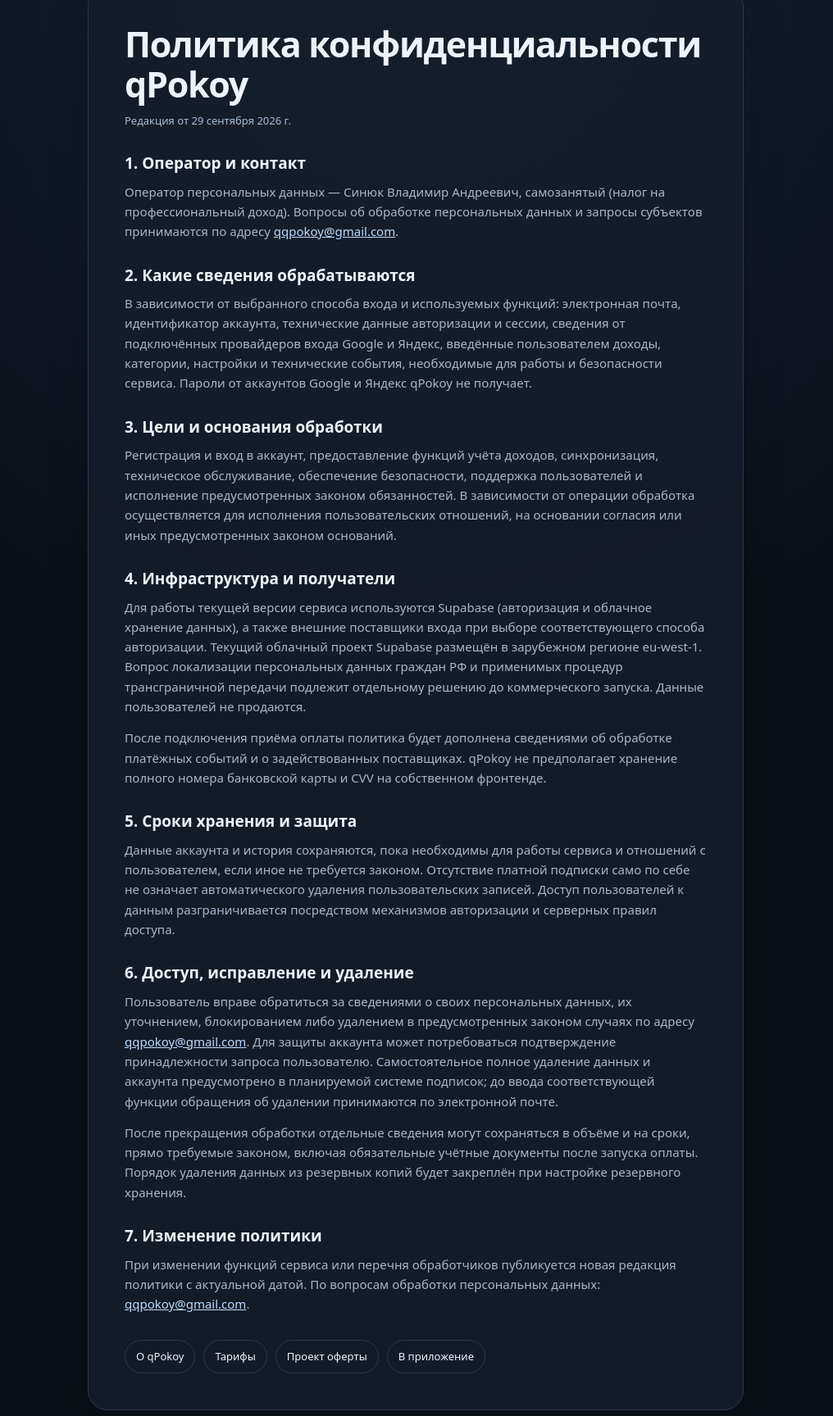
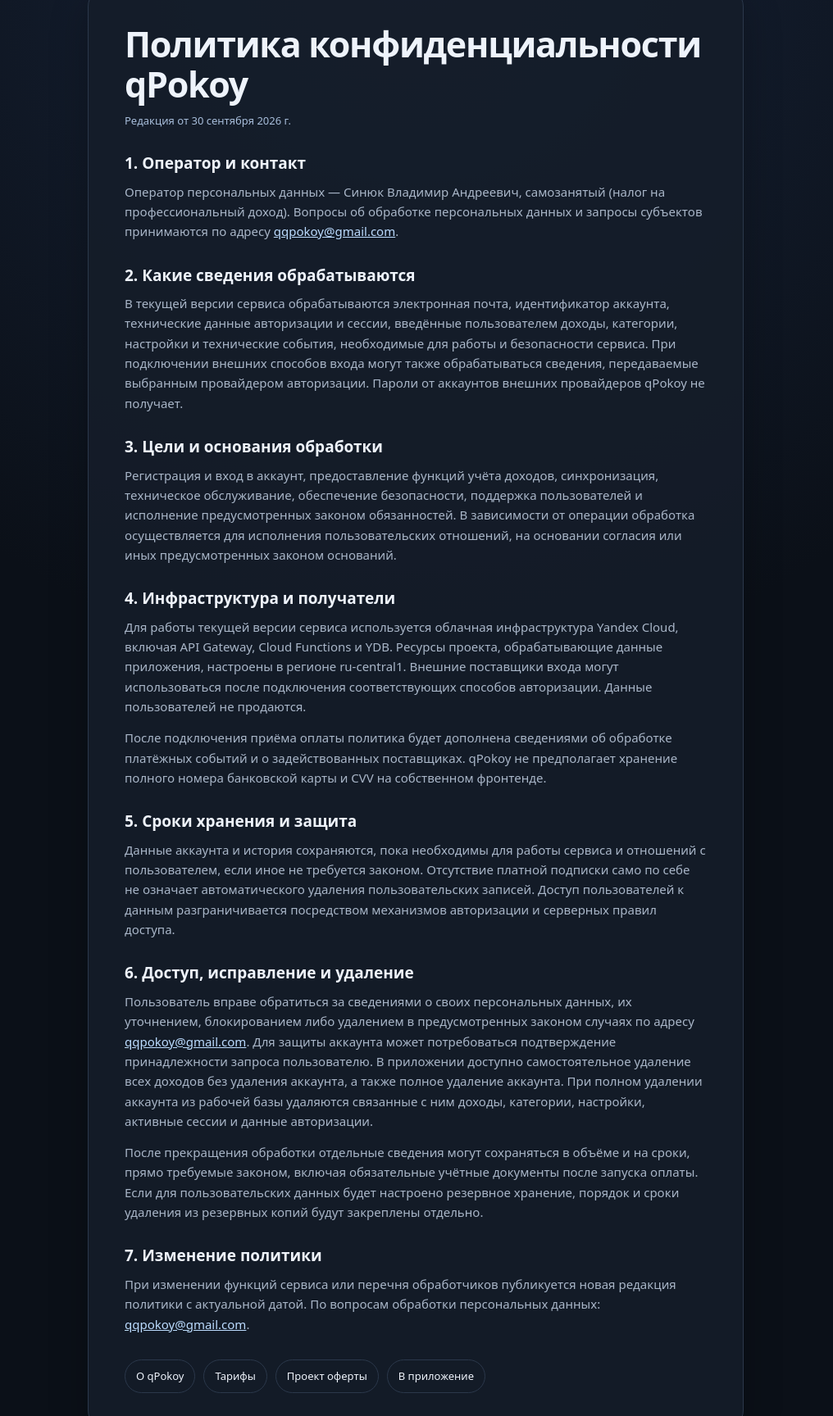
Before and after one commit to uPokoy/qpokoy_incomesDH, a plain HTML site: page privacy.html in a window 1280 px wide. Shown: the part 61-1789 px from the top of the page at 82% size, without its empty margins (133-1149 px from the left). Drawn offline with Linux system fonts and the light colour scheme.

Commit message:
Privacy: update infrastructure and deletion details

```diff
--- a/privacy.html
+++ b/privacy.html
@@ -25,21 +25,21 @@ nav a:hover{border-color:var(--primary);color:var(--primary)}
 </head>
 <body><main><article>
 <h1>Политика конфиденциальности qPokoy</h1>
-<p class="meta">Редакция от 29 сентября 2026 г.</p>
+<p class="meta">Редакция от 30 сентября 2026 г.</p>
 <h2>1. Оператор и контакт</h2>
 <p>Оператор персональных данных — Синюк Владимир Андреевич, самозанятый (налог на профессиональный доход). Вопросы об обработке персональных данных и запросы субъектов принимаются по адресу <a href="mailto:qqpokoy@gmail.com">qqpokoy@gmail.com</a>.</p>
 <h2>2. Какие сведения обрабатываются</h2>
-<p>В зависимости от выбранного способа входа и используемых функций: электронная почта, идентификатор аккаунта, технические данные авторизации и сессии, сведения от подключённых провайдеров входа Google и Яндекс, введённые пользователем доходы, категории, настройки и технические события, необходимые для работы и безопасности сервиса. Пароли от аккаунтов Google и Яндекс qPokoy не получает.</p>
+<p>В текущей версии сервиса обрабатываются электронная почта, идентификатор аккаунта, технические данные авторизации и сессии, введённые пользователем доходы, категории, настройки и технические события, необходимые для работы и безопасности сервиса. При подключении внешних способов входа могут также обрабатываться сведения, передаваемые выбранным провайдером авторизации. Пароли от аккаунтов внешних провайдеров qPokoy не получает.</p>
 <h2>3. Цели и основания обработки</h2>
 <p>Регистрация и вход в аккаунт, предоставление функций учёта доходов, синхронизация, техническое обслуживание, обеспечение безопасности, поддержка пользователей и исполнение предусмотренных законом обязанностей. В зависимости от операции обработка осуществляется для исполнения пользовательских отношений, на основании согласия или иных предусмотренных законом оснований.</p>
 <h2>4. Инфраструктура и получатели</h2>
-<p>Для работы текущей версии сервиса используются Supabase (авторизация и облачное хранение данных), а также внешние поставщики входа при выборе соответствующего способа авторизации. Текущий облачный проект Supabase размещён в зарубежном регионе eu-west-1. Вопрос локализации персональных данных граждан РФ и применимых процедур трансграничной передачи подлежит отдельному решению до коммерческого запуска. Данные пользователей не продаются.</p>
+<p>Для работы текущей версии сервиса используется облачная инфраструктура Yandex Cloud, включая API Gateway, Cloud Functions и YDB. Ресурсы проекта, обрабатывающие данные приложения, настроены в регионе ru-central1. Внешние поставщики входа могут использоваться после подключения соответствующих способов авторизации. Данные пользователей не продаются.</p>
 <p>После подключения приёма оплаты политика будет дополнена сведениями об обработке платёжных событий и о задействованных поставщиках. qPokoy не предполагает хранение полного номера банковской карты и CVV на собственном фронтенде.</p>
 <h2>5. Сроки хранения и защита</h2>
 <p>Данные аккаунта и история сохраняются, пока необходимы для работы сервиса и отношений с пользователем, если иное не требуется законом. Отсутствие платной подписки само по себе не означает автоматического удаления пользовательских записей. Доступ пользователей к данным разграничивается посредством механизмов авторизации и серверных правил доступа.</p>
 <h2>6. Доступ, исправление и удаление</h2>
-<p>Пользователь вправе обратиться за сведениями о своих персональных данных, их уточнением, блокированием либо удалением в предусмотренных законом случаях по адресу <a href="mailto:qqpokoy@gmail.com">qqpokoy@gmail.com</a>. Для защиты аккаунта может потребоваться подтверждение принадлежности запроса пользователю. Самостоятельное полное удаление данных и аккаунта предусмотрено в планируемой системе подписок; до ввода соответствующей функции обращения об удалении принимаются по электронной почте.</p>
-<p>После прекращения обработки отдельные сведения могут сохраняться в объёме и на сроки, прямо требуемые законом, включая обязательные учётные документы после запуска оплаты. Порядок удаления данных из резервных копий будет закреплён при настройке резервного хранения.</p>
+<p>Пользователь вправе обратиться за сведениями о своих персональных данных, их уточнением, блокированием либо удалением в предусмотренных законом случаях по адресу <a href="mailto:qqpokoy@gmail.com">qqpokoy@gmail.com</a>. Для защиты аккаунта может потребоваться подтверждение принадлежности запроса пользователю. В приложении доступно самостоятельное удаление всех доходов без удаления аккаунта, а также полное удаление аккаунта. При полном удалении аккаунта из рабочей базы удаляются связанные с ним доходы, категории, настройки, активные сессии и данные авторизации.</p>
+<p>После прекращения обработки отдельные сведения могут сохраняться в объёме и на сроки, прямо требуемые законом, включая обязательные учётные документы после запуска оплаты. Если для пользовательских данных будет настроено резервное хранение, порядок и сроки удаления из резервных копий будут закреплены отдельно.</p>
 <h2>7. Изменение политики</h2>
 <p>При изменении функций сервиса или перечня обработчиков публикуется новая редакция политики с актуальной датой. По вопросам обработки персональных данных: <a href="mailto:qqpokoy@gmail.com">qqpokoy@gmail.com</a>.</p>
 <nav aria-label="Публичные страницы"><a href="./about.html">О qPokoy</a><a href="./pricing.html">Тарифы</a><a href="./offer.html">Проект оферты</a><a href="./">В приложение</a></nav>
```
